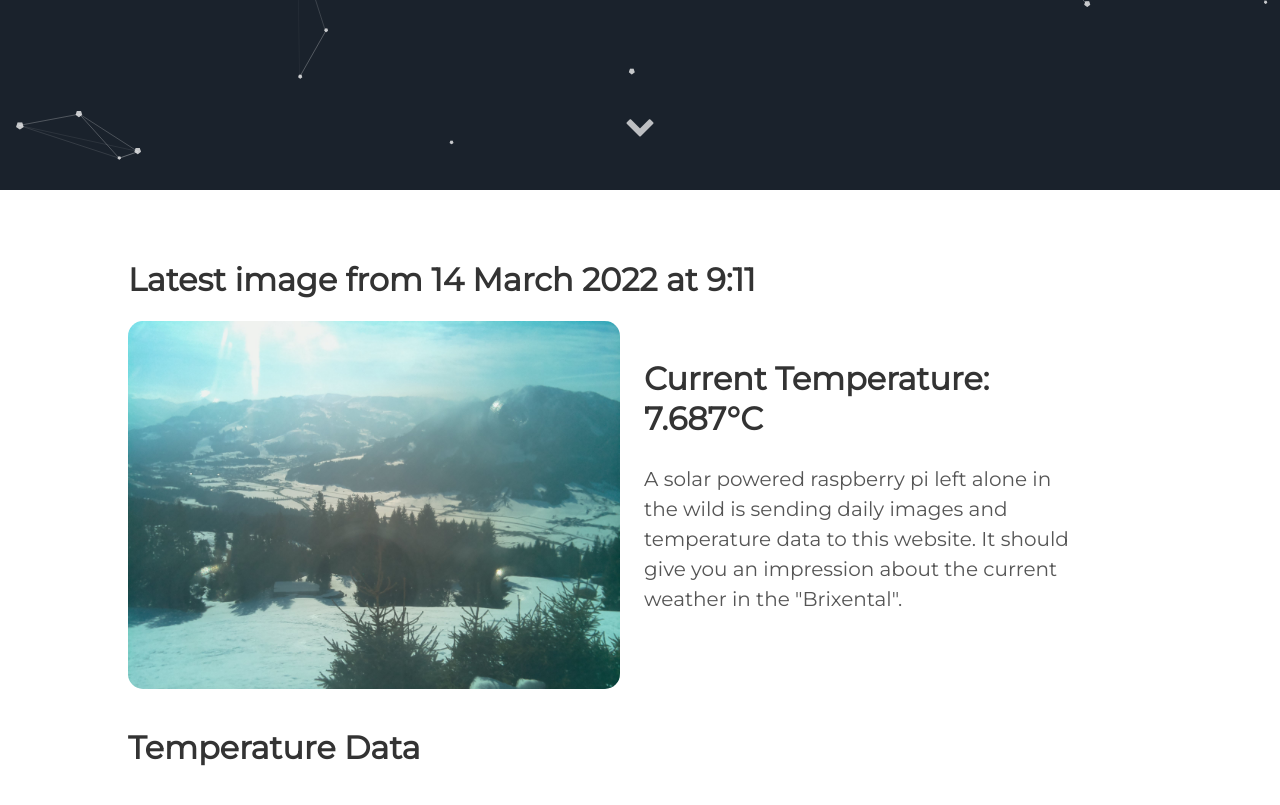
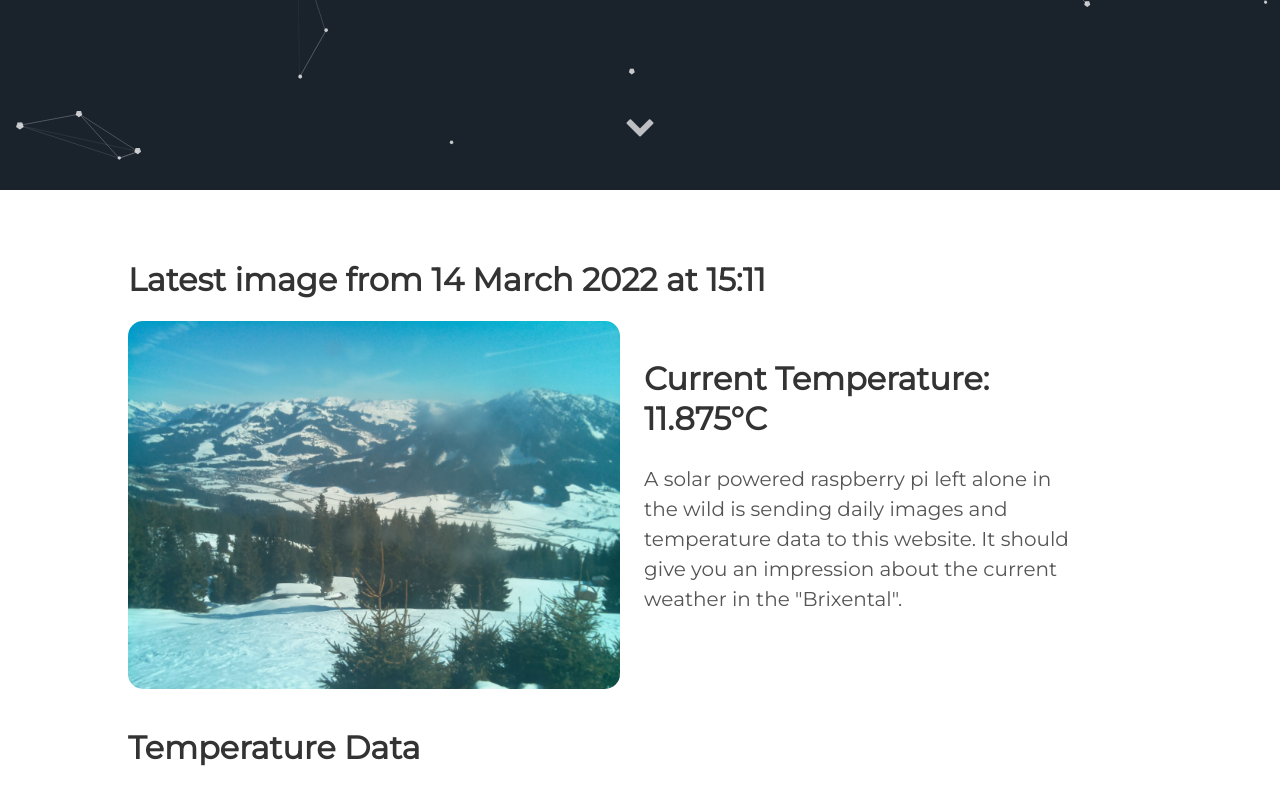
Before and after one commit to vektorious/vektorious.github.io, a Jekyll site: the page built from resources/huette.md, in a window 1280 px wide and 900 px high, scrolled down 710 px. Shown: the top 805 px of the window. Built offline with Jekyll 4.4.1, drawn with Linux system fonts in a browser that asks for light colours.

Commit message:
I'm a bot beep boop

```diff
--- a/resources/huette.md
+++ b/resources/huette.md
@@ -6,13 +6,13 @@
 description: 'Live image from the Austrian alps'
 twitter_text: ' '
 ---
-## Latest image from 14 March 2022 at  9:11
+## Latest image from 14 March 2022 at 15:11
 <div class="huette">
   <div class="huette-image">
     <img src="{{ "/assets/img/huette.jpg" | prepend: site.baseurl }}">
   </div>
   <div class="huette-text">
-        <h2>Current Temperature: 7.687°C</h2>
+        <h2>Current Temperature: 11.875°C</h2>
         <p>A solar powered raspberry pi left alone in the wild is sending daily images and temperature data to this website. It should give you an impression about the current weather in the "Brixental".</p>
 
   </div>
```
Also changed, not shown: rpi-script/2022-03-14_150952.txt (renamed from rpi-script/2022-03-14_090951.txt, +5 -5 lines), rpi-script/huette.md (+2 -2 lines), assets/img/huette.jpg, assets/img/temp_plot.png, rpi-script/temp_plot.png, 1 other file.
